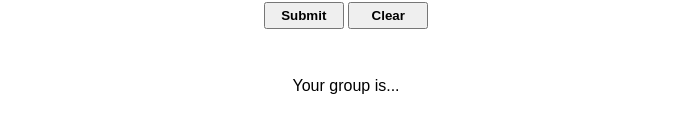
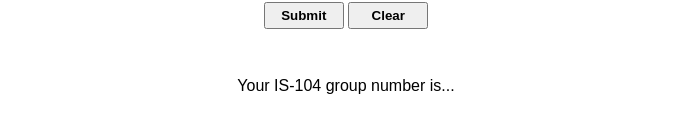
Before and after one commit to espenraugstad/group, a plain HTML site: page docs/index.html in a window 1280 px wide. Both pictures are taken after a click on the button "Clear". Shown: the part 211-344 px from the top of the page, without its empty margins (294-987 px from the left). Drawn offline with Linux system fonts and the light colour scheme.

Commit message:
Changed some text

```diff
--- a/docs/index.html
+++ b/docs/index.html
@@ -64,7 +64,7 @@
       });
       btn2.addEventListener("click", () => {
         inp1.value = "";
-        res.innerText = "Your group is...";
+        res.innerText = "Your IS-104 group number is...";
       });
     </script>
   </body>
```
